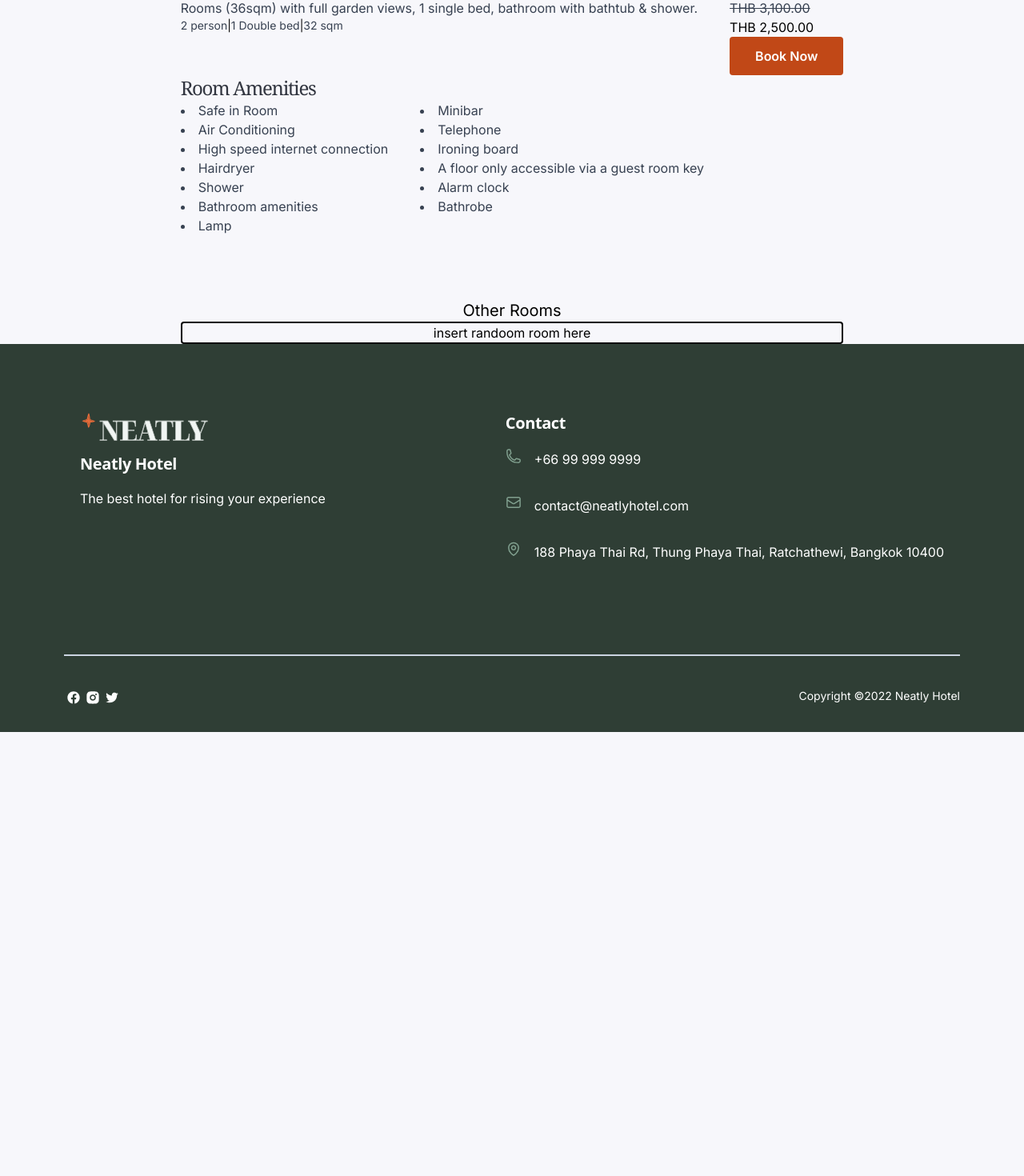
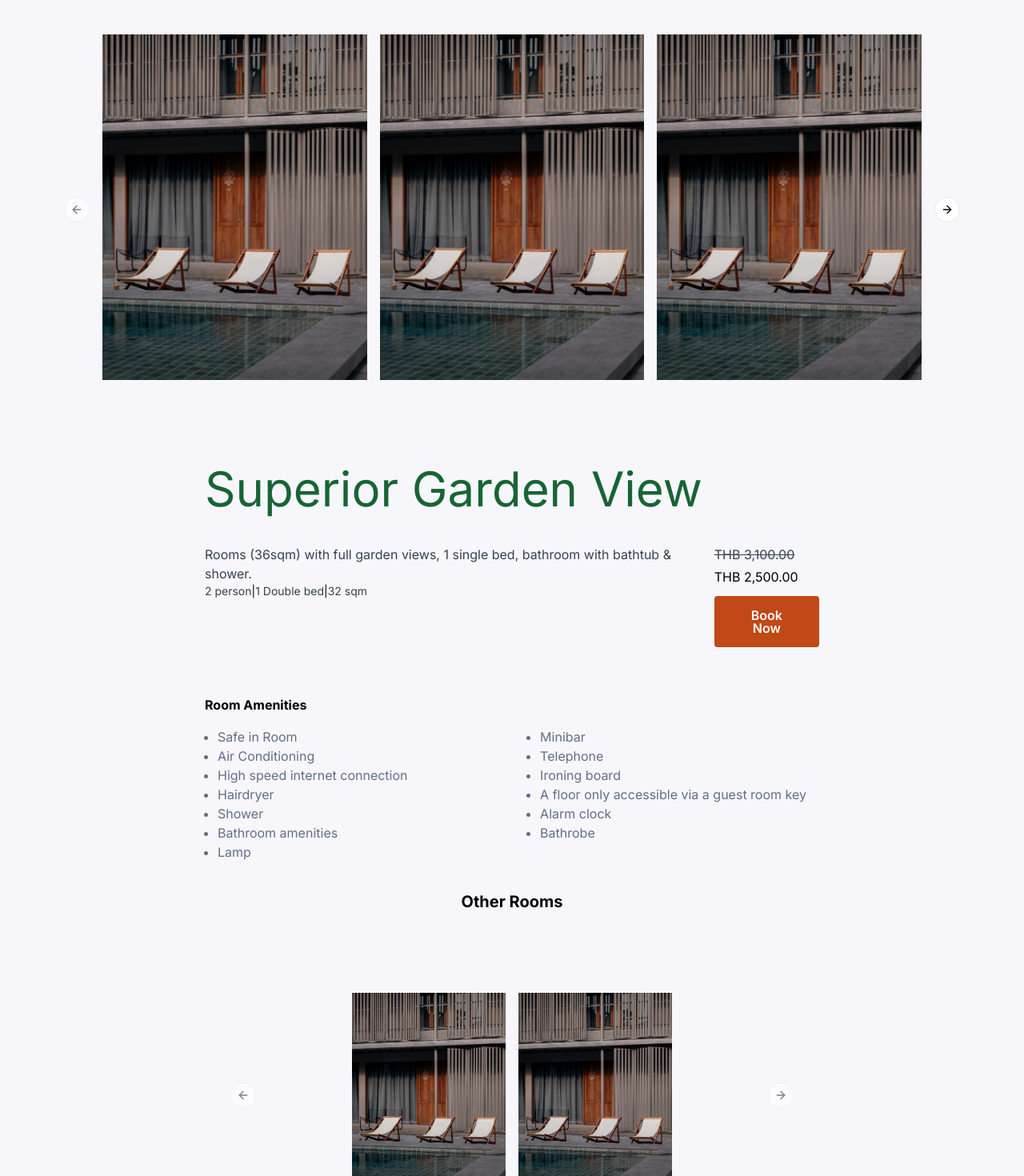
Before and after one commit to L1laX/Grand-final-project-neatly-hotel-teal, a Next.js app: page /room_detail/1 in a window 1280 px wide. Shown: the part 185-1655 px from the top of the page at 80% size. Before the commit the page ends 1115 px from the top, so only its background shows below. Built offline with nearby package versions, Linux system fonts and the light colour scheme.

Commit message:
addFeat slide

```diff
--- a/src/app/room_detail/[room_id]/page.jsx
+++ b/src/app/room_detail/[room_id]/page.jsx
@@ -3,21 +3,54 @@
 import { useState, useEffect } from "react";
 import PrimaryBtn from "@/components/common/PrimaryBtn";
 import Link from "next/link";
+import { Card, CardContent } from "@/components/ui/card";
+import Image from "next/legacy/image";
+import BG from "@/asset/background/login-page/bg.png";
+import {
+  Carousel,
+  CarouselContent,
+  CarouselItem,
+  CarouselNext,
+  CarouselPrevious,
+} from "@/components/ui/carousel";
+import React from "react";
 
 export default function RoomDetailById({ params }) {
   return (
     <main>
-      <div className=" content-page flex flex-col ">
-        <div className=" slide-room flex justify-center rounded border-2 border-white bg-gray-600">
+      <div className=" content-page sm: lg: xl: flex flex-col items-center gap-5 ">
+        <p className=" slide-room flex justify-center rounded border-2 border-white bg-gray-600">
           Room Detail By Id No.{params.room_id}
+        </p>
+        {/* ////add carousel test */}
+        <div className="slide-top m-20  w-4/5  ">
+          <Carousel>
+            <CarouselContent>
+              <CarouselItem className="basis-1/3">
+                <Image src={BG} />
+              </CarouselItem>
+              <CarouselItem className="basis-1/3">
+                <Image src={BG} />
+              </CarouselItem>
+              <CarouselItem className="basis-1/3">
+                <Image src={BG} />
+              </CarouselItem>
+              <CarouselItem className="basis-1/3">
+                <Image src={BG} />
+              </CarouselItem>
+            </CarouselContent>
+            <CarouselNext />
+            <CarouselPrevious />
+          </Carousel>
         </div>
-        <div className="under-slide flex justify-center ">
-          <div className="center-box  flex flex-col space-y-20">
-            <div className="box-2">
-              <h3 className=" room-name  text-green-800 ">
+        {/* ////slide above here vv copy from naam for adap /// */}
+        <div className="under-slide justify-c flex w-3/5 items-center  ">
+          <div className="center-box  flex flex-col   ">
+            <div className="box-2 flex flex-col gap-10 ">
+              <p className=" room-name   text-6xl text-green-800 ">
                 Superior Garden View
-              </h3>
-              <div className="box2-2 flex flex-row justify-center space-x-10 ">
+              </p>
+              <div className="box2-2 flex flex-row  gap-10 ">
                 <div className="2-2left  flex flex-col  ">
                   <p className=" text-base  text-gray-700">
                     Rooms (36sqm) with full garden views, 1 single bed, bathroom
@@ -29,8 +62,8 @@ export default function RoomDetailById({ params }) {
                     <p className="  text-gray-700">32 sqm </p>
                   </div>
                 </div>
-                <div className="2-2right  ">
-                  <div className="">
+                <div className="2-2right flex flex-col gap-3 ">
+                  <div className=" flex flex-col gap-1 ">
                     <p className="before-discount  text-gray-700 line-through">
                       THB 3,100.00
                     </p>
@@ -41,36 +74,66 @@ export default function RoomDetailById({ params }) {
                   </Link>
                 </div>
               </div>
-              <div className="box2-3 ">
-                <div className=" ">
-                  <h2 className=" flex   text-2xl ">Room Amenities</h2>
-                </div>
-
-                <div className=" flex flex-row space-x-10">
-                  <div className="left-detail  text-gray-700">
-                    <li>Safe in Room</li>
-                    <li>Air Conditioning</li>
-                    <li>High speed internet connection</li>
-                    <li>Hairdryer</li>
-                    <li>Shower</li>
-                    <li>Bathroom amenities</li>
-                    <li>Lamp</li>
-                  </div>
-                  <div className=" right-detail  text-gray-700">
-                    <li>Minibar</li>
-                    <li>Telephone</li>
-                    <li>Ironing board</li>
-                    <li>A floor only accessible via a guest room key</li>
-                    <li>Alarm clock</li>
-                    <li>Bathrobe</li>
-                  </div>
+              <div className=" py-5">
+                <p className=" font-bold">Room Amenities</p>
+                <div className="flex flex-col justify-between gap-6 p-4 md:flex-row">
+                  <ul className="amenities-1 list-disc">
+                    <li className="bullet-text">Safe in Room</li>
+                    <li className="bullet-text">Air Conditioning</li>
+                    <li className="bullet-text">
+                      High speed internet connection
+                    </li>
+                    <li className="bullet-text">Hairdryer</li>
+                    <li className="bullet-text">Shower</li>
+                    <li className="bullet-text">Bathroom amenities</li>
+                    <li className="bullet-text">Lamp</li>
+                  </ul>
+                  <ul className="amenities-2 list-disc">
+                    <li className="bullet-text">Minibar</li>
+                    <li className="bullet-text">Telephone</li>
+                    <li className="bullet-text">Ironing board</li>
+                    <li className="bullet-text">
+                      A floor only accessible via a guest room key
+                    </li>
+                    <li className="bullet-text">Alarm clock</li>
+                    <li className="bullet-text">Bathrobe</li>
+                  </ul>
                 </div>
               </div>
             </div>
-            <div className="box3  ">
-              <p className="   flex justify-center  text-xl ">Other Rooms</p>
-              <div className="random-room  flex justify-center  rounded border-2 border-black">
-                insert randoom room here
+            <div className="box3 flex flex-col gap-5">
+              <p className="   flex justify-center  text-xl font-bold ">
+                Other Rooms
+              </p>
+              <div className="random-room  flex justify-center  ">
+                <div className="slide-randon m-20 flex items-center justify-center">
+                  <Carousel>
+                    <CarouselContent className="flex items-center justify-center">
+                      <CarouselItem className="  relative basis-1/3">
+                        <Image src={BG} />
+                        <div className="absolute left-10 top-60 flex h-full w-full flex-col items-start ">
+                          <h5 className="text-2xl font-bold text-white">
+                            Deluxe
+                          </h5>
+                          <h6 className="text-base text-white">Explore Room</h6>
+                        </div>
+                      </CarouselItem>
+                      <CarouselItem className=" relative basis-1/3">
+                        <Image src={BG} />
+                        <div className="absolute left-10 top-60 flex h-full w-full flex-col items-start ">
+                          <h5 className="text-2xl font-bold text-white">
+                            Superior
+                          </h5>
+                          <h6 className="text-base  text-white">
+                            Explore Room
+                          </h6>
+                        </div>
+                      </CarouselItem>
+                    </CarouselContent>
+                    <CarouselNext />
+                    <CarouselPrevious />
+                  </Carousel>
+                </div>
               </div>
             </div>
           </div>
```
